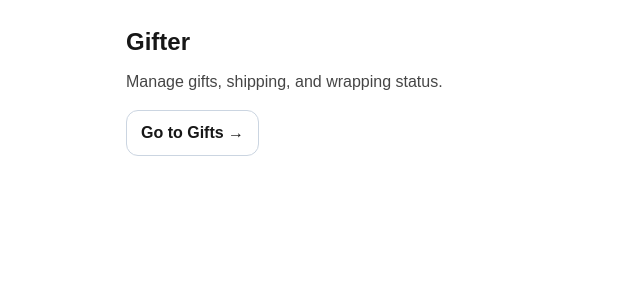
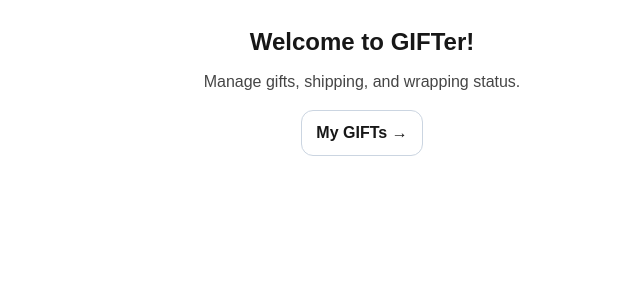
Before and after one commit to davidpjayne-gifter/gifter-applocal, a Next.js app: page / in a window 1280 px wide. Shown: the top 300 px of the page, without its empty margins (278-918 px from the left). Built offline with nearby package versions, Linux system fonts and the light colour scheme.

Commit message:
Update GIFTer branding and gifts header

```diff
--- a/app/gifts/page.tsx
+++ b/app/gifts/page.tsx
@@ -211,7 +211,7 @@ export default async function GiftsPage() {
   if (seasonErr || !activeSeason?.id) {
     return (
       <main style={{ padding: 24, maxWidth: 520, margin: "0 auto" }}>
-        <h1 style={{ fontSize: 22, fontWeight: 900 }}>My Gifts</h1>
+        <h1 style={{ fontSize: 22, fontWeight: 900 }}>My GIFTs</h1>
         <p>No active season.</p>
       </main>
     );
@@ -260,13 +260,15 @@ export default async function GiftsPage() {
   const listIdForClient = String(activeSeason.list_id ?? "").trim();
 
   return (
-    <main style={{ padding: 16, maxWidth: 520, margin: "0 auto" }}>
+      <main style={{ padding: 16, maxWidth: 520, margin: "0 auto" }}>
       <div style={{ marginBottom: 14 }}>
-        <div style={{ fontSize: 22, fontWeight: 900 }}>My Gifts</div>
+        <div style={{ fontSize: 22, fontWeight: 900, textAlign: "center" }}>My GIFTs</div>
 
-        <div style={{ marginTop: 6, display: "flex", gap: 10, alignItems: "center", flexWrap: "wrap" }}>
+        <div style={{ marginTop: 6, display: "flex", justifyContent: "center" }}>
           <span style={pillStyle()}>Season: {activeSeason.name}</span>
+        </div>
 
+        <div style={{ marginTop: 8, display: "flex", gap: 10, alignItems: "center", flexWrap: "wrap" }}>
           <span style={{ ...pillStyle(), opacity: 0.9 }}>
             Recipients: {sortedRecipientKeys.length}
           </span>
@@ -282,7 +284,6 @@ export default async function GiftsPage() {
           />
         </div>
 
-        <NewSeasonSheet listId={listIdForClient} />
       </div>
 
       <div style={{ display: "flex", flexDirection: "column", gap: 14 }}>
@@ -462,6 +463,10 @@ export default async function GiftsPage() {
       <div style={{ marginTop: 16 }}>
         <RefreshAfterAdd listId={listIdForClient} seasonId={seasonIdForClient} recipientName={null} />
       </div>
+
+      <div style={{ marginTop: 16 }}>
+        <NewSeasonSheet listId={listIdForClient} />
+      </div>
     </main>
   );
 }
--- a/app/page.tsx
+++ b/app/page.tsx
@@ -2,8 +2,8 @@ import Link from "next/link";
 
 export default function HomePage() {
   return (
-    <main style={{ padding: 24, maxWidth: 520, margin: "0 auto" }}>
-      <h1 style={{ fontSize: 24, fontWeight: 900, marginBottom: 10 }}>Gifter</h1>
+    <main style={{ padding: 24, maxWidth: 520, margin: "0 auto", textAlign: "center" }}>
+      <h1 style={{ fontSize: 24, fontWeight: 900, marginBottom: 10 }}>Welcome to GIFTer!</h1>
       <p style={{ opacity: 0.8, marginBottom: 16 }}>Manage gifts, shipping, and wrapping status.</p>
 
       <Link
@@ -17,7 +17,7 @@ export default function HomePage() {
           textDecoration: "none",
         }}
       >
-        Go to Gifts →
+        My GIFTs →
       </Link>
     </main>
   );
```
